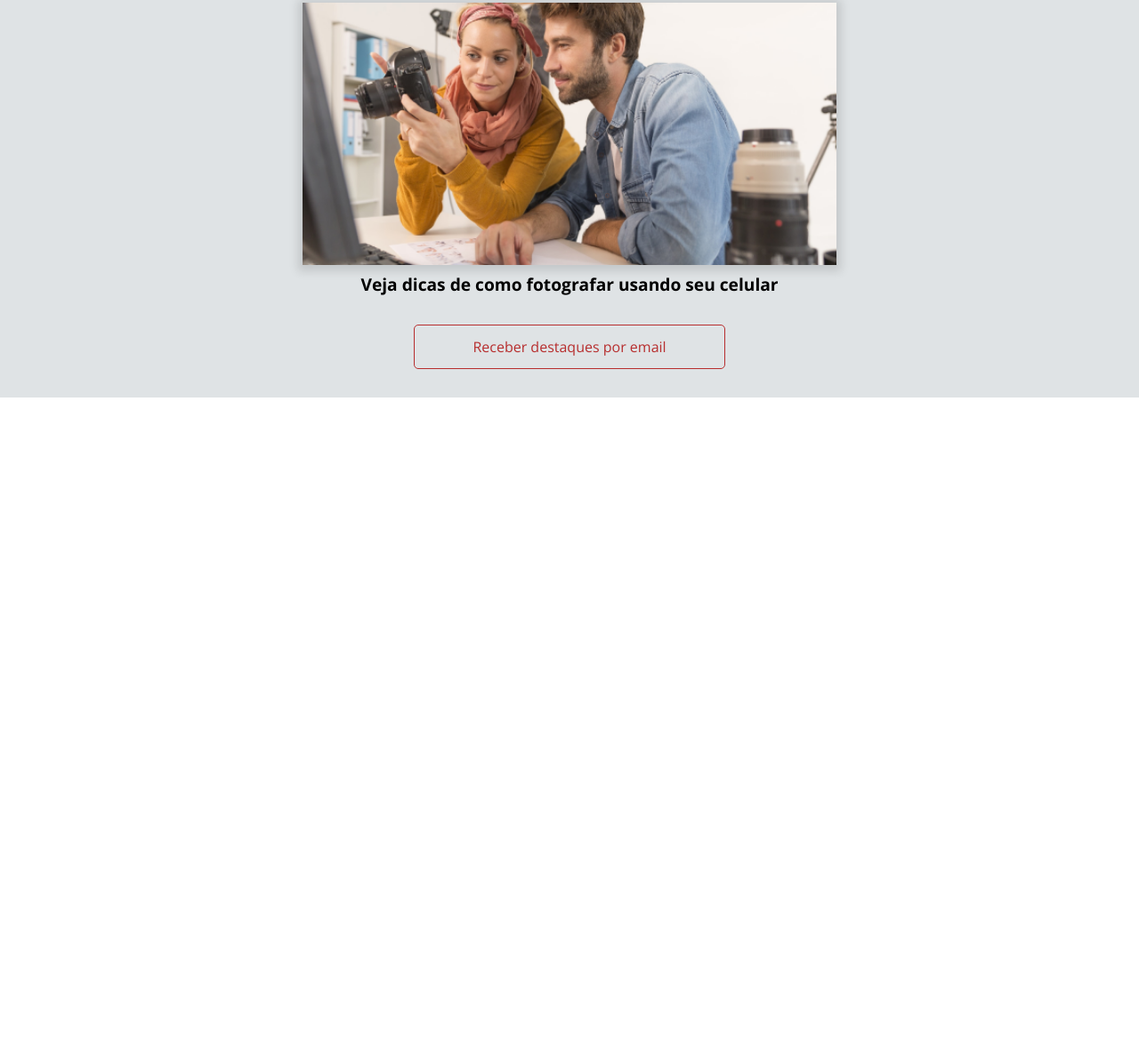
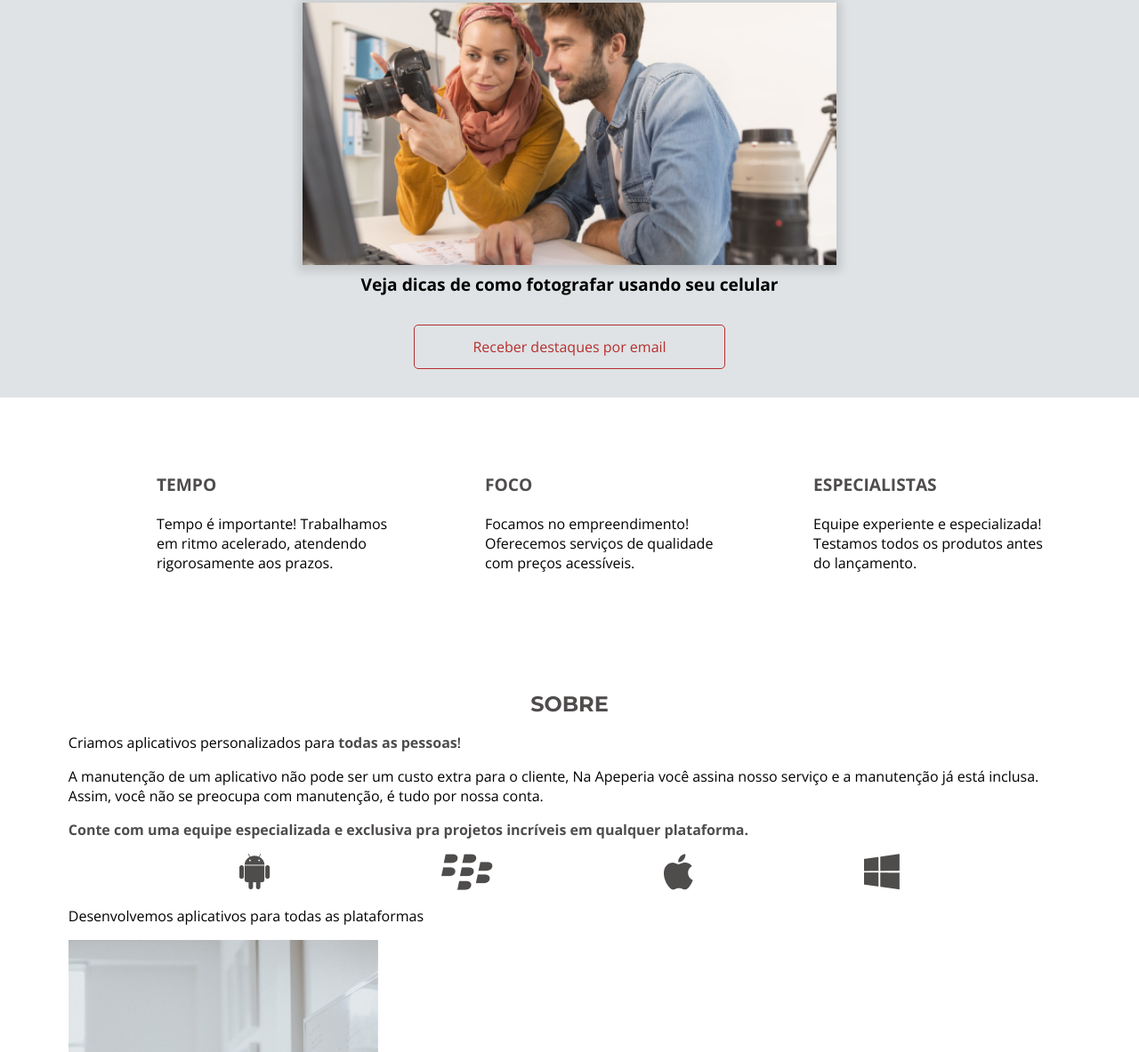
Before and after one commit to JohnZorDx/Apeperia-Mobile, a plain HTML site: page index.html in a window 1280 px wide. Shown: the part 877-2060 px from the top of the page at 89% size. Before the commit the page ends 1324 px from the top, so only its background shows below. Drawn offline with nearby package versions, Linux system fonts and the light colour scheme.

Commit message:
ADD: section diferenciais, sobre.

```diff
--- /dev/null
+++ b/css/diferenciais.css
@@ -0,0 +1,31 @@
+.diferenciais {
+    padding-top: 3.5rem;
+    padding-bottom: 3.5rem;
+}
+
+.diferenciais__lista {
+    display: flex;
+    flex-wrap: wrap;
+    justify-content: space-evenly;
+}
+
+.diferenciais__item {
+    max-width: 350px;
+
+    box-sizing: border-box;
+
+    padding: 2rem 0 2rem 5rem;
+}
+
+.item__titulo {
+    color: var(--cinza-escuro);
+    font-weight: 700;
+    font-size: 1.2rem;
+    text-transform: uppercase;
+
+    margin-bottom: 1.5rem;
+}
+
+.item__texto {
+    line-height: normal;
+}
--- /dev/null
+++ b/css/sobre.css
@@ -0,0 +1,34 @@
+.sobre {
+    padding-top: 3rem;
+    padding-bottom: 3rem;
+}
+
+.sobre__titulo {
+    color: var(--cinza-escuro);
+    font-weight: 700;
+    font-size: 1.5rem;
+    font-family: var(--montserrat);
+    text-transform: uppercase;
+    text-align: center;
+
+    margin-bottom: 1.25rem;
+}
+
+.sobre__texto {
+    line-height: normal;
+
+    margin-bottom: 1rem;
+}
+
+.sobre__texto--destaque {
+    color: var(--cinza-escuro);
+    font-weight: 700;
+}
+
+.sobre__plataformas {
+    display: flex;
+    flex-wrap: wrap;
+    justify-content: space-evenly;
+
+    margin-bottom: 1rem;
+}
--- a/index.html
+++ b/index.html
@@ -7,12 +7,16 @@
   <title>Home | Apeperia</title>
   <link rel="preconnect" href="https://fonts.googleapis.com">
   <link rel="preconnect" href="https://fonts.gstatic.com" crossorigin>
-<link href="https://fonts.googleapis.com/css2?family=Montserrat:wght@300;400;700&family=Open+Sans:wght@300;400;700&display=swap" rel="stylesheet">
+  <link
+    href="https://fonts.googleapis.com/css2?family=Montserrat:wght@300;400;700&family=Open+Sans:wght@300;400;700&display=swap"
+    rel="stylesheet">
   <link rel="stylesheet" href="css/reset.css">
   <link rel="stylesheet" href="css/base.css">
   <link rel="stylesheet" href="css/cabecalho.css">
   <link rel="stylesheet" href="css/chamada.css">
   <link rel="stylesheet" href="css/destaques.css">
+  <link rel="stylesheet" href="css/diferenciais.css">
+  <link rel="stylesheet" href="css/sobre.css">
 </head>
 
 <body>
@@ -32,7 +36,8 @@
   <main>
     <section class="chamada container">
       <h1 class="chamada__titulo">Aplicativos Na Medida</h1>
-      <p class="chamada__texto">Apeperia tem um jeito inovador de comparar e montar aplicativos para pequenas e médias empresas.</p>
+      <p class="chamada__texto">Apeperia tem um jeito inovador de comparar e montar aplicativos para pequenas e médias
+        empresas.</p>
       <a href="#" class="chamada__botao botao">Conheça os planos</a>
     </section>
 
@@ -40,16 +45,57 @@
       <h2 class="destaques__titulo">Destaques</h2>
       <a href="#">
         <figure class="destaques__painel">
-          <img src="img/comecando-criar-logotipo.png" alt="Painel do post sobre criação de logotipo" class="destaques__painel-imagem">
-          <figcaption class="destaques__painel-texto">Conheça as primeiras etapas para a criação de um logotipo</figcaption>
+          <img src="img/comecando-criar-logotipo.png" alt="Painel do post sobre criação de logotipo"
+            class="destaques__painel-imagem">
+          <figcaption class="destaques__painel-texto">Conheça as primeiras etapas para a criação de um logotipo
+          </figcaption>
         </figure>
       </a>
       <a href="#">
         <figure class="destaques__painel">
-          <img src="img/dicas-fotografia.png" alt="Painel do post sobre fotografia com celular" class="destaques__painel-imagem">
+          <img src="img/dicas-fotografia.png" alt="Painel do post sobre fotografia com celular"
+            class="destaques__painel-imagem">
           <figcaption class="destaques__painel-texto">Veja dicas de como fotografar usando seu celular</figcaption>
         </figure>
-      </a><a href="#" class="destaques__botao botao">Receber destaques por email</a></section>
+      </a><a href="#" class="destaques__botao botao">Receber destaques por email</a>
+    </section>
+
+    <section class="diferenciais container">
+      <ul class="diferenciais__lista">
+          <li class="diferenciais__item">
+              <h2 class="item__titulo">Tempo</h2>
+              <p class="item__texto">Tempo é importante! Trabalhamos em ritmo acelerado, atendendo rigorosamente aos prazos.</p>
+          </li>
+          <li class="diferenciais__item">
+              <h2 class="item__titulo">Foco</h2>
+              <p class="item__texto">Focamos no empreendimento! Oferecemos serviços de qualidade com preços acessíveis.</p>
+          </li>
+          <li class="diferenciais__item">
+              <h2 class="item__titulo">Especialistas</h2>
+              <p class="item__texto">Equipe experiente e especializada! Testamos todos os produtos antes do lançamento.</p>
+          </li>
+      </ul>
+</section>
+<section class="sobre container">
+  <div class="sobre__conteudo">
+      <h2 class="sobre__titulo">Sobre</h2>
+      <p class="sobre__texto">Criamos aplicativos personalizados para <strong class="sobre__texto--destaque">todas as pessoas</strong>!</p>
+      <p class="sobre__texto">
+          A manutenção de um aplicativo não pode ser um custo extra para o cliente, Na Apeperia você assina nosso serviço e a manutenção já está inclusa. Assim, você não se preocupa com manutenção, é tudo por nossa conta.
+      </p>
+      <p class="sobre__texto sobre__texto--destaque sobre__texto--divisao">
+          Conte com uma equipe especializada e exclusiva pra projetos incríveis em qualquer plataforma.
+      </p>
+      <ul class="sobre__plataformas">
+          <li><img src="img/android.png" alt="Ícone do Android"></li>
+          <li><img src="img/blackberry.png" alt="Ícone da Blackberry"></li>
+          <li><img src="img/apple.png" alt="Ícone da Apple"></li>
+          <li><img src="img/windowsphone.png" alt="Ícone da Microsoft"></li>
+      </ul>
+      <p class="sobre__texto">Desenvolvemos aplicativos para todas as plataformas</p>
+  </div>
+  <img src="img/sobre-apeperia.png" alt="Sobre a Apeperia" class="sobre__imagem">
+</section>
 
   </main>
 </body>
```
Lines whose indentation alone changed are shown as unchanged.
